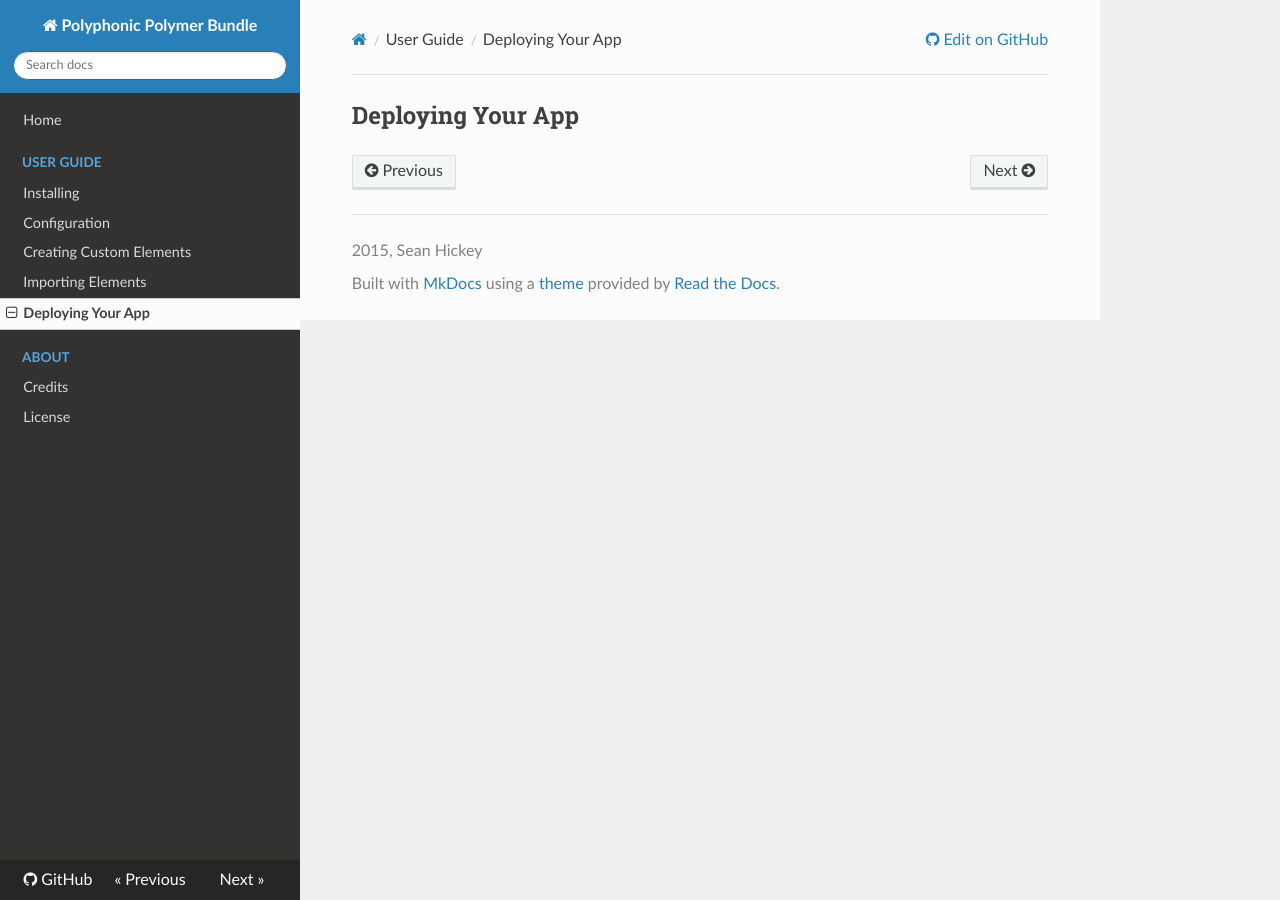
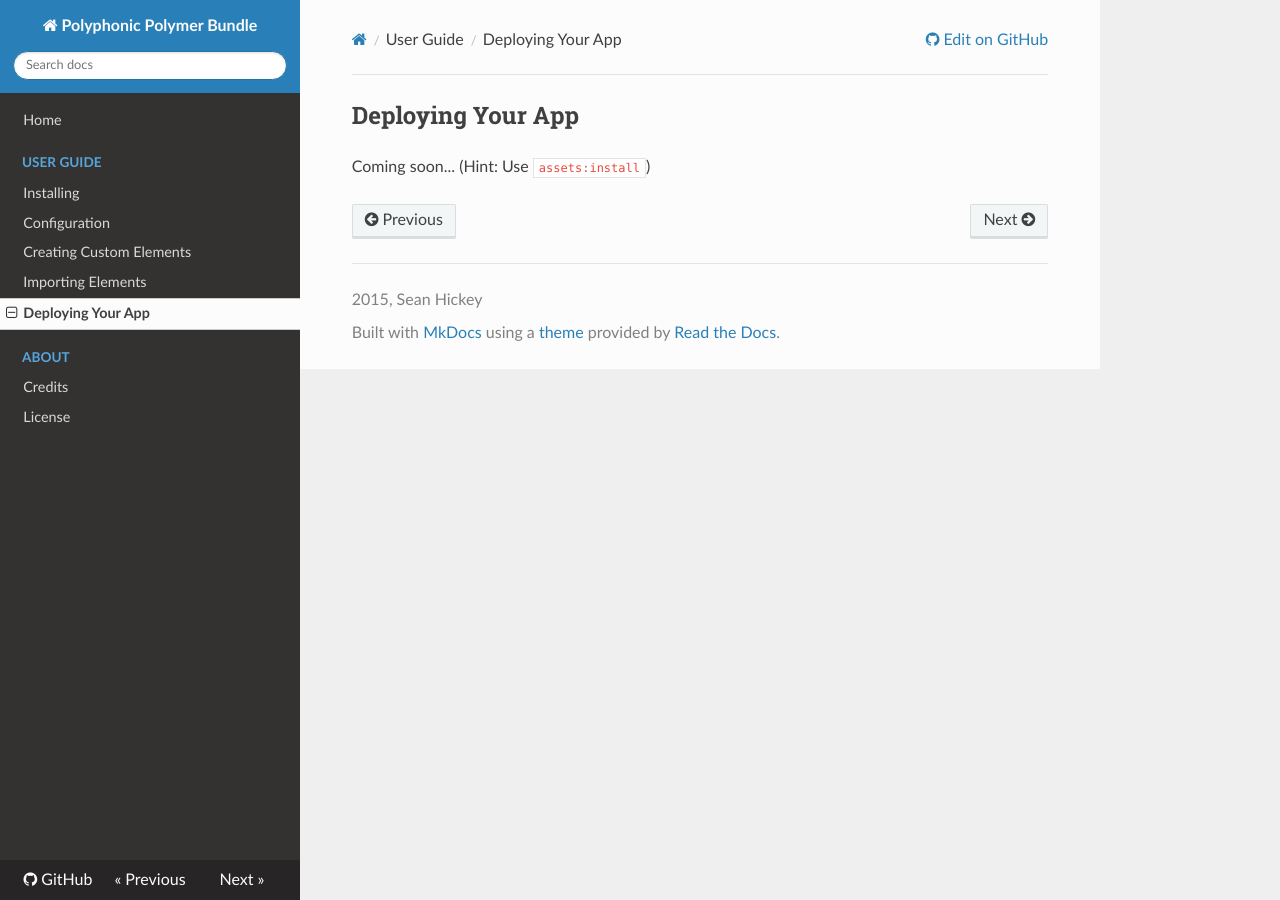
Before and after one commit to headzoo/polymer-bundle, an MkDocs documentation site: the page built from Resources/doc/deploy.md, in a window 1280 px wide. Built offline with MkDocs 1.6.1, drawn with Linux system fonts in a browser that asks for light colours; nearby versions of some CDN libraries; old or Windows-style settings are respelled for this version of MkDocs.

Commit message:
Updated docs
[ci skip]

```diff
--- a/Resources/doc/deploy.md
+++ b/Resources/doc/deploy.md
@@ -1 +1,2 @@
 ## Deploying Your App
+Coming soon... (Hint: Use `assets:install`)
```
